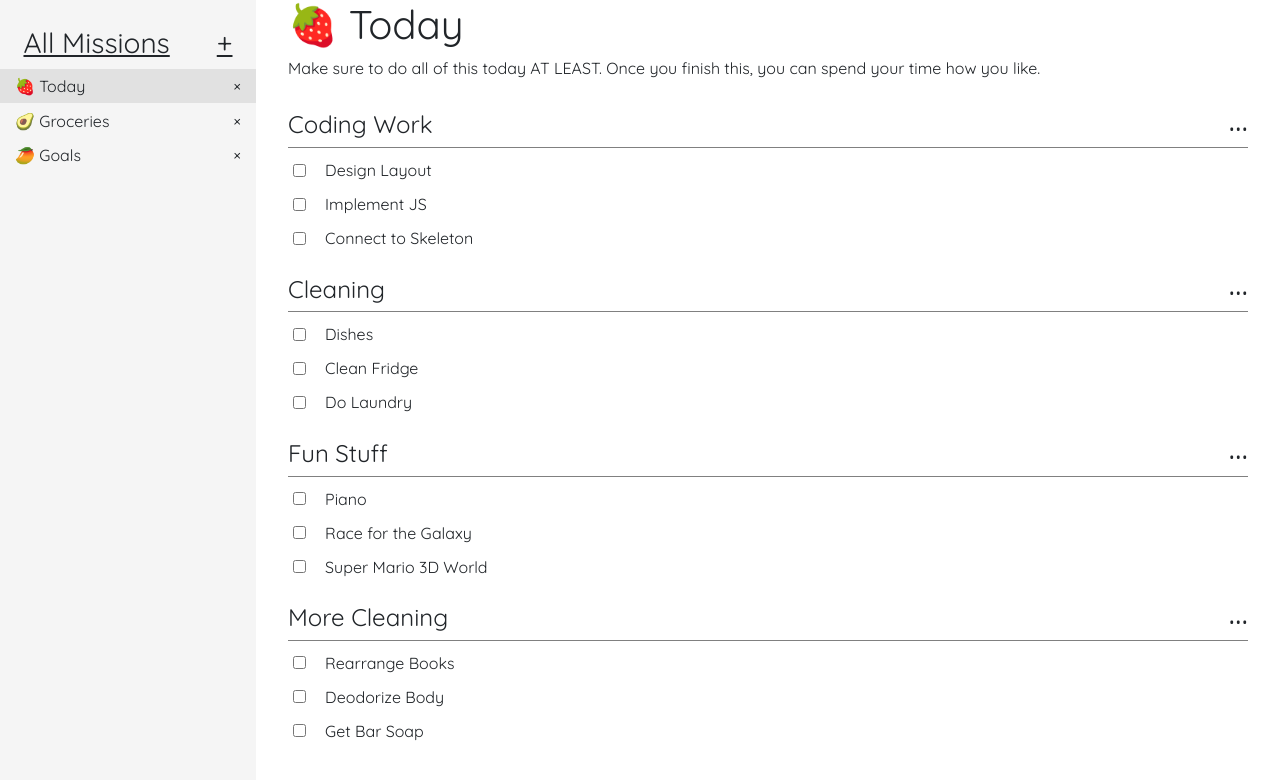
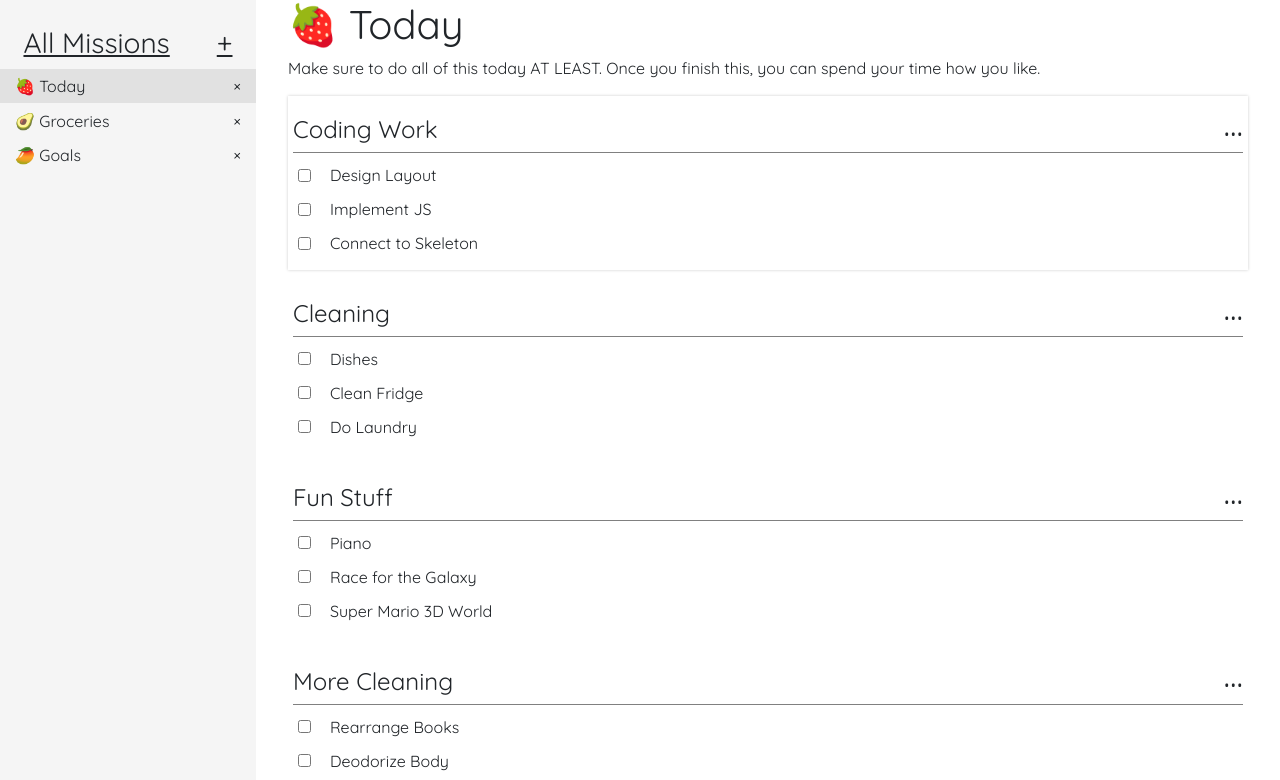
Before and after one commit to eyturner/Missions, a website built with webpack: page indexTemplate.html in a window 1280 px wide. In both pictures the pointer is over the element 768 px from the left and 173 px from the top of the page. Shown: the top 780 px of the page. Built offline with nearby package versions, Linux system fonts and the light colour scheme.

Commit message:
Updating some styling

```diff
--- a/style.css
+++ b/style.css
@@ -152,6 +152,13 @@ button {
 .taskSet {
   margin: 1% 0;
   margin-top: 0;
+  padding: 5px;
+  transition: ease-in-out 0.2s;
+}
+
+.taskSet:hover {
+  box-shadow: 0 0 3px #ccc;
+  transition: ease-in-out 0.1s;
 }
 
 .task {
```
